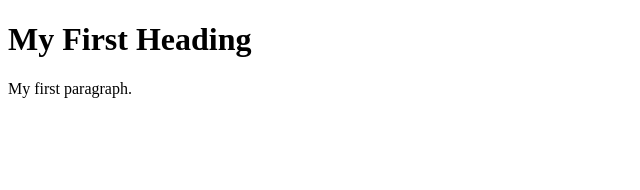
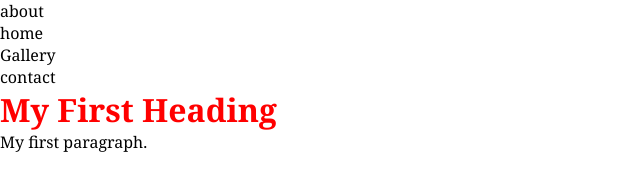
Before and after one commit to 78Serena87/Project-1, a plain HTML site: page app.html in a window 1280 px wide. Shown: the whole page, without its empty margins (0-640 px from the left). Drawn offline with Linux system fonts and the light colour scheme.

Commit message:
changing font and css style page

```diff
--- /dev/null
+++ b/app.css
@@ -0,0 +1,12 @@
+
+*{
+  margin: 0;
+  padding: 0;
+  box-sizing: border-box;
+  font-family: Georgia;
+}
+
+h2{
+  font-size: 2em;
+  color: red;
+}
--- a/app.html
+++ b/app.html
@@ -3,13 +3,33 @@
 
   <head>
 
-    <title>Page Title</title>
-
+    <title>App</title>
+    <link rel="stylesheet" href="./app.css">
   </head>
 
   <body>
-
-    <h1>My First Heading</h1>
+    <header>
+      <nav>
+        <ul>
+          <li>
+            about
+          </li>
+        <ul>
+          <li>
+            home
+          </li>
+        <ul>
+          <li>
+            Gallery
+          </li>
+        <ul>
+          <li>
+            contact
+          </li>
+        </ul>
+      </nav>
+    </header>
+    <h2>My First Heading</h2>
     <p>My first paragraph.</p>
 
   </body>
```
